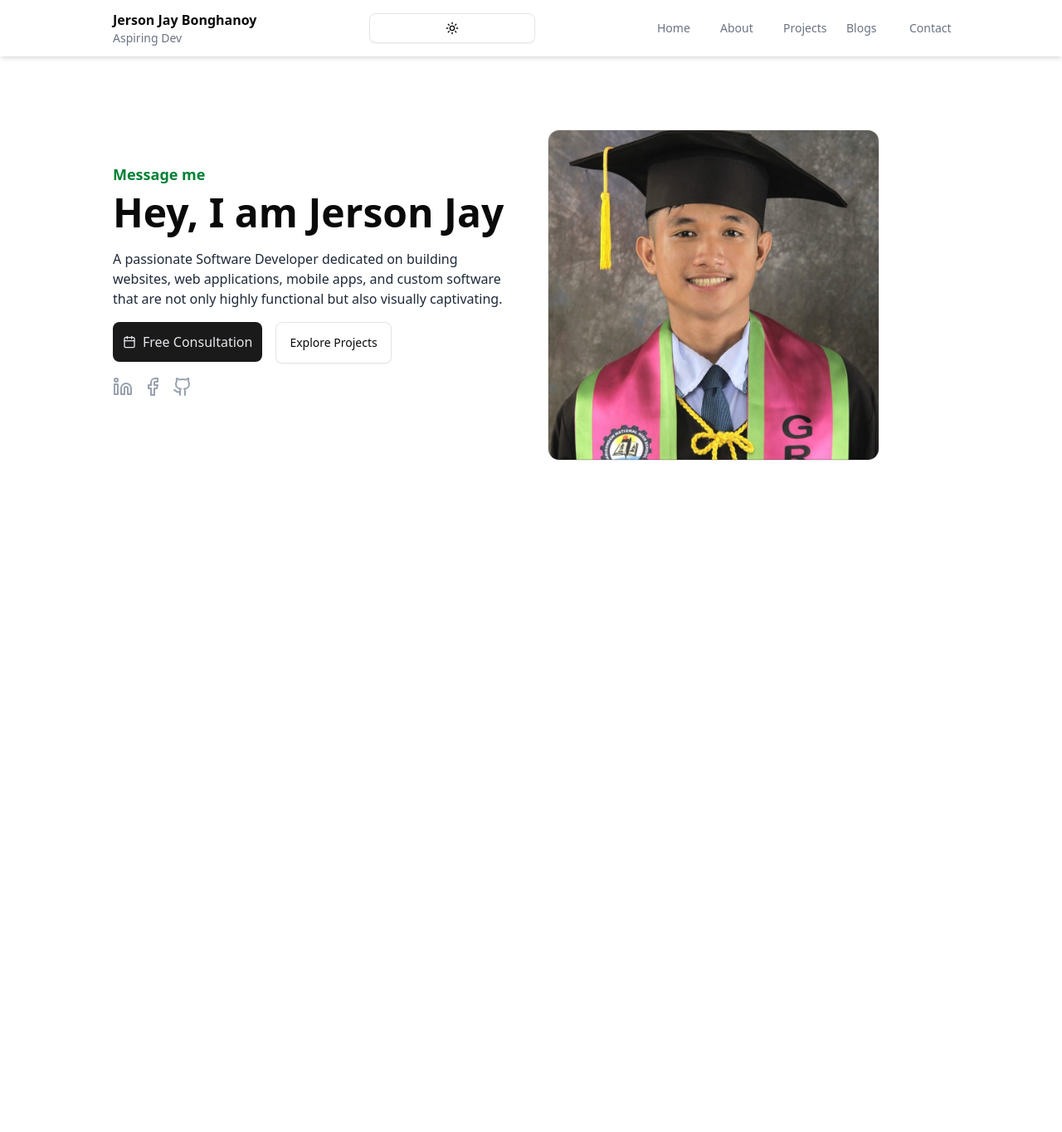
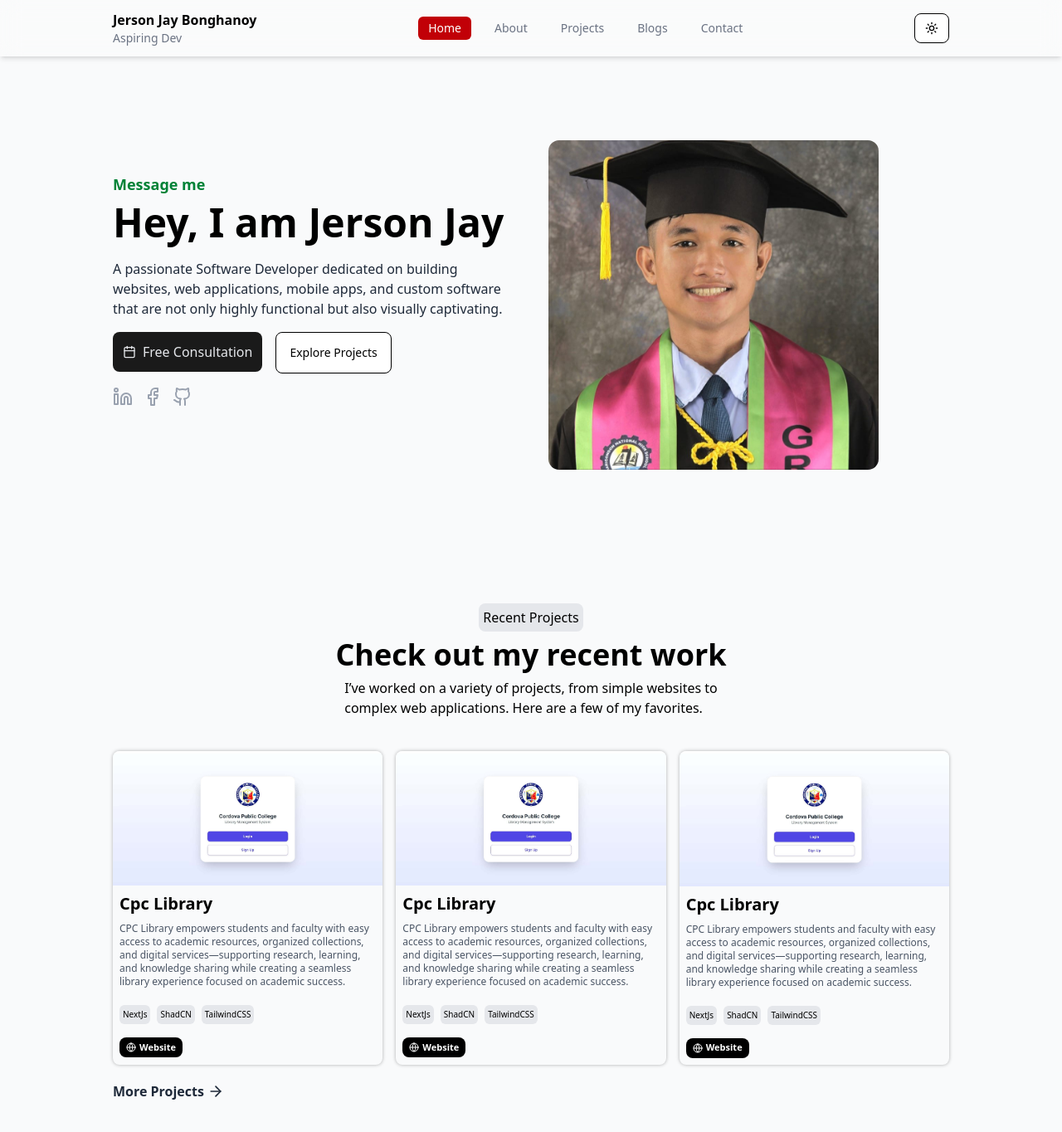
Before and after one commit to MrKabado/Personal-Portfolio, a Next.js app in the folder frontend/: page / in a window 1280 px wide. Shown: the top 1364 px of the page at 83% size. Before the commit the page ends 800 px from the top, so only its background shows below. Built offline with nearby package versions, Linux system fonts and the light colour scheme.

Commit message:
chore: added new content in homepage

```diff
--- a/frontend/app/(guest)/(home)/page.tsx
+++ b/frontend/app/(guest)/(home)/page.tsx
@@ -1,9 +1,10 @@
 "use client";
 import { Button } from "@/components/ui/button";
-import { Linkedin, Facebook, Github, Calendar } from "lucide-react";
+import { Linkedin, Facebook, Github, Calendar, ArrowRight } from "lucide-react";
 import Profile from "../../../assets/profile.jpg";
 import Image from "next/image";
-import { Images } from "../../../assets/Images";
+import Link from "next/link";
+import ProjectCard from "@/components/common/ProjectCard";
 
 export default function HomePage() {
   const icons = [
@@ -22,7 +23,7 @@ export default function HomePage() {
           <div className="flex flex-col gap-2">
             <h1 className="font-semibold text-lg text-green-700">Message me</h1>
             <h1 className="text-5xl font-bold">Hey, I am Jerson Jay</h1>
-            <p className="text-gray-800 mt-3 leading-6">
+            <p className="text-gray-800 mt-3 leading-6 dark:text-white">
               A passionate Software Developer dedicated on building websites,
               web applications, mobile apps, and custom software that are not
               only highly functional but also visually captivating.
@@ -65,6 +66,31 @@ export default function HomePage() {
           />
         </div>
       </div>
+
+      <div className="my-40">
+        <div className="flex flex-col items-center gap-2">
+          <h1 className="text-center text-md bg-gray-200 border border-transparent rounded-md p-1 w-fit">
+            Recent Projects
+          </h1>
+          <h1 className="font-bold text-4xl">Check out my recent work</h1>
+          <p className="">
+            I’ve worked on a variety of projects, from simple websites to <br />{" "}
+            complex web applications. Here are a few of my favorites.
+          </p>
+        </div>
+
+        {/* PROJECT CARD HOLDER */}
+        <div className="grid grid-cols-3 mt-10 mb-5 gap-4">
+          <ProjectCard />
+          <ProjectCard />
+          <ProjectCard />
+        </div>
+
+        <Link href={"/about"} className="flex items-center text-gray-800 gap-1">
+          <h1 className="text-md font-semibold">More Projects</h1>
+          <ArrowRight className="w-5" />
+        </Link>
+      </div>
     </div>
   );
 }
--- a/frontend/app/(guest)/layout.tsx
+++ b/frontend/app/(guest)/layout.tsx
@@ -1,14 +1,21 @@
+"use client";
+
 import Header from "@/components/common/Header"
+import { useState } from "react";
 
 export default function GuestLayout({
   children,
 }: {
   children: React.ReactNode;
 }) {
+
+  const [active, setActive] = useState("Home");
   return (
     <>
-      <Header />
-      {children}
+      <Header isVisited={active} setIsVisited={setActive}/>
+      <main className="pt-20">
+        {children}
+      </main>
     </>
   )
 }
--- a/frontend/app/layout.tsx
+++ b/frontend/app/layout.tsx
@@ -27,7 +27,7 @@ export default function RootLayout({
   return (
     <html lang="en" suppressHydrationWarning>
       <body
-        className={`${geistSans.variable} ${geistMono.variable} antialiased`}
+        className={`${geistSans.variable} ${geistMono.variable} antialiased bg-[#F9FAFB]`}
       >
         <ThemeProvider
             attribute="class"
--- a/frontend/assets/Images.tsx
+++ b/frontend/assets/Images.tsx
@@ -11,6 +11,7 @@ import Postman from "./postman-original.svg";
 import React from "./react-original.svg";
 import Tailwindcss from "./tailwindcss-original.svg";
 import Typscript from "./typescript-original.svg";
+import CpcLibrary from "./CpcLibrarySystem-CCyQJnZR.jpg";
 
 export const Images = {
   CSS,
@@ -25,5 +26,6 @@ export const Images = {
   Postman,
   React,
   Tailwindcss,
-  Typscript
+  Typscript,
+  CpcLibrary
 }
--- a/frontend/components/common/Header.tsx
+++ b/frontend/components/common/Header.tsx
@@ -1,20 +1,56 @@
 "use client";
-import { useState } from "react";
+import { useEffect, useState } from "react";
 import { ModeToggle } from "./ThemeToggle";
 
-export default function Header() {
+type HeaderProps = {
+  isVisited: string;
+  setIsVisited: (value: string) => void;
+};
+
+export default function Header({ isVisited, setIsVisited }: HeaderProps) {
   const [open, setOpen] = useState(false);
+  const [hidden, setHidden] = useState(false);
+  const [lastScrollY, setLastScrollY] = useState(0);
 
   const navItems = [
     { name: "Home" },
     { name: "About" },
     { name: "Projects" },
-    {name: "Blogs"},
-    { name: "Contact" }
+    { name: "Blogs" },
+    { name: "Contact" },
   ];
 
+  // 🔥 Hide / Show on scroll
+  useEffect(() => {
+    const handleScroll = () => {
+      const currentScrollY = window.scrollY;
+
+      if (currentScrollY > lastScrollY && currentScrollY > 80) {
+        // scrolling down
+        setHidden(true);
+      } else {
+        // scrolling up
+        setHidden(false);
+      }
+
+      setLastScrollY(currentScrollY);
+    };
+
+    window.addEventListener("scroll", handleScroll, { passive: true });
+
+    return () => window.removeEventListener("scroll", handleScroll);
+  }, [lastScrollY]);
+
   return (
-    <header className="px-6 md:px-34 py-3 shadow-md bg-white/20 backdrop-blur-md">
+    <header
+      className={`
+        fixed top-0 left-0 w-full z-50
+        px-6 md:px-34 py-3
+        shadow-md bg-white/20 backdrop-blur-md
+        transition-transform duration-300 ease-in-out
+        ${hidden ? "-translate-y-full" : "translate-y-0"}
+      `}
+    >
       <div className="flex items-center justify-between">
         {/* Logo / Name */}
         <div className="flex flex-col">
@@ -22,28 +58,32 @@ export default function Header() {
           <h1 className="text-gray-500 text-sm">Aspiring Dev</h1>
         </div>
 
-        <div>
-          <ModeToggle />
-        </div>
-
         {/* Desktop Nav */}
         <nav className="hidden md:flex">
           <ul className="flex gap-4 items-center">
-            {navItems.map((item, i) => (
+            {navItems.map((item) => (
               <li
-                key={i}
-                className="
-                  text-gray-500 text-sm cursor-pointer rounded-sm
-                  px-3 py-1 w-15 text-center
+                key={item.name}
+                onClick={() => setIsVisited(item.name)}
+                className={`
+                  ${
+                    isVisited === item.name
+                      ? "bg-red-700 text-white"
+                      : "bg-transparent text-gray-500"
+                  }
+                  text-sm cursor-pointer rounded-sm
+                  px-3 py-1 text-center
                   transition-all duration-200
                   hover:text-black
-                "
+                `}
               >
                 {item.name}
               </li>
             ))}
           </ul>
         </nav>
+
+        <ModeToggle />
 
         {/* Mobile Menu Button */}
         <button
@@ -58,16 +98,23 @@ export default function Header() {
       {open && (
         <nav className="md:hidden mt-4">
           <ul className="flex flex-col gap-3">
-            {navItems.map((item, i) => (
+            {navItems.map((item) => (
               <li
-                key={i}
-                className="
-                  text-sm cursor-pointer bg-gray-100 rounded-sm
+                key={item.name}
+                onClick={() => {
+                  setIsVisited(item.name);
+                  setOpen(false);
+                }}
+                className={`
+                  ${
+                    isVisited === item.name
+                      ? "bg-red-700 text-white"
+                      : "bg-gray-100"
+                  }
+                  text-sm cursor-pointer rounded-sm
                   px-4 py-2 text-center
                   transition-all duration-200
-                  hover:font-semibold
-                "
-                onClick={() => setOpen(false)}
+                `}
               >
                 {item.name}
               </li>
--- /dev/null
+++ b/frontend/components/common/ProjectCard.tsx
@@ -0,0 +1,51 @@
+"use client";
+import Image from "next/image";
+import { Images } from "@/assets/Images";
+import { h1 } from "framer-motion/client";
+import { Button } from "../ui/button";
+import { Globe } from "lucide-react";
+
+
+export default function ProjectCard() {
+  const techStack = [
+    "NextJs",
+    "ShadCN",
+    "TailwindCSS"
+  ]
+  return (
+    <div className="shadow-[0_0_4px_rgba(0,0,0,0.3)] bg- rounded-md">
+      <Image
+        src={Images.CpcLibrary}
+        alt="Cpc Library"
+        className="object-cover rounded-t-md"
+      />
+
+     <div className="p-2">
+        <div className="flex flex-col gap-2">
+          <h1 className="text-xl font-semibold">Cpc Library</h1>
+          <p className="text-[12px] font-normal text-gray-600 leading-4">CPC Library empowers students and faculty with easy access to academic resources, organized collections, and digital services—supporting research, learning, and knowledge sharing while creating a seamless library experience focused on academic success.</p>
+        </div>
+
+        <div className="flex gap-2 mt-5">
+          {techStack.map((stack, i) => (
+            <h1
+              key={i}
+              className="text-[10px] font-medium bg-gray-200 p-1 rounded-sm"
+            >
+              {stack}
+            </h1>
+          ))}
+        </div>
+
+        <button
+          className="flex gap-1 items-center text-[11px] font-semibold bg-black text-white px-2 mt-4 rounded-md">
+          <span>
+            <Globe className="w-3"/>
+          </span>
+          Website
+        </button>
+     </div>
+
+    </div>
+  )
+}
--- a/frontend/components/common/ThemeToggle.tsx
+++ b/frontend/components/common/ThemeToggle.tsx
@@ -20,12 +20,11 @@ export function ModeToggle() {
       <DropdownMenuTrigger asChild>
         <Button
           variant="outline"
-          size="icon"
-          className="relative h-9 w-50 cursor-pointer"
+          className="relative cursor-pointer"
         >
           <Sun className="h-4 w-4 rotate-0 scale-100 transition-all dark:-rotate-90 dark:scale-0" />
           <Moon className="absolute h-4 w-4 rotate-90 scale-0 transition-all dark:rotate-0 dark:scale-100" />
-          <span className="sr-only">Toggle theme</span>
+          <span className="sr-only">Theme</span>
         </Button>
       </DropdownMenuTrigger>
 
--- a/frontend/components/provider/theme-provider.tsx
+++ b/frontend/components/provider/theme-provider.tsx
@@ -7,5 +7,14 @@ export function ThemeProvider({
   children,
   ...props
 }: React.ComponentProps<typeof NextThemesProvider>) {
-  return <NextThemesProvider {...props}>{children}</NextThemesProvider>
+  return (
+    <NextThemesProvider
+      attribute="class"
+      defaultTheme="system"
+      enableSystem
+      {...props}
+    >
+      {children}
+    </NextThemesProvider>
+  )
 }
--- a/frontend/styles/globals.css
+++ b/frontend/styles/globals.css
@@ -115,17 +115,6 @@
   --sidebar-ring: oklch(0.556 0 0);
 }
 
-@layer base {
-  * {
-    @apply border-border outline-ring/50;
-  }
-  body {
-    @apply bg-background text-foreground;
-  }
-}
-
-/*  */
-
 .default-page {
   padding-left: 200px;
 }
```
Also changed, not shown: frontend/assets/CpcLibrarySystem-CCyQJnZR.jpg (added).
